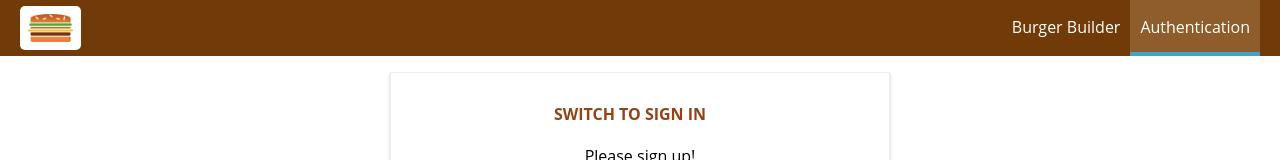
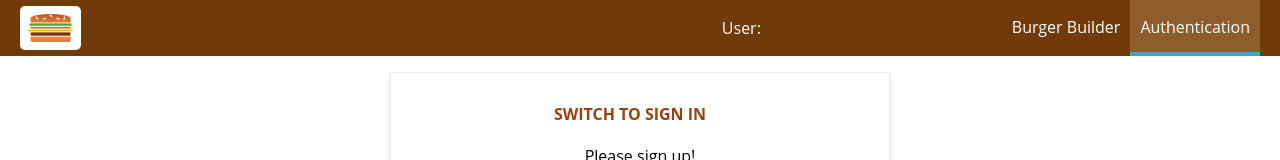
Before and after one commit to footios/burger-redux-15, a React (Create React App) app: page /auth in a window 1280 px wide. Shown: the top 160 px of the page. Built offline with nearby package versions, Linux system fonts and the light colour scheme.

Commit message:
363* added user email to UI

```diff
--- a/src/components/Navigation/NavigationItems/NavigationItems.js
+++ b/src/components/Navigation/NavigationItems/NavigationItems.js
@@ -3,6 +3,7 @@ import classes from './NavigationItems.module.css';
 import NavigationItem from './NavigationItem/NavigationItem';
 
 const navigationItems = (props) => {
+
 	return (
 		// Because the 'active' attribute is a boolean value
 		// we don't need to set active={true}
@@ -19,6 +20,7 @@ const navigationItems = (props) => {
 			) : (
 				<NavigationItem link="/auth">Authentication</NavigationItem>
 			)}
+
 		</ul>
 	);
 };
--- a/src/components/Navigation/NavigationItems/NavigationItems.module.css
+++ b/src/components/Navigation/NavigationItems/NavigationItems.module.css
@@ -8,6 +8,8 @@
   height: 100%;
 }
 
+
+
 @media (min-width: 500px) {
   .NavigationItems {
     flex-flow: row;
--- a/src/components/Navigation/Toolbar/Toolbar.js
+++ b/src/components/Navigation/Toolbar/Toolbar.js
@@ -6,15 +6,18 @@ import DrawerToggle from "../SideDrawer/DrawerToggle/DrawerToggle";
 
 // child of Layout
 const toolbar = props => {
+  const email = localStorage.getItem('email')
   return (
     <header className={classes.Toolbar}>
       <DrawerToggle clicked={props.DrawerToggleClicked} />
       <div className={classes.Logo}>
         <Logo />
       </div>
+      <div className={classes.UserEmail} > User: {email} </div>
       <nav className={classes.DesktopOnly}>
         <NavigationItems  isAuthenticated={props.isAuth} />
       </nav>
+
     </header>
   );
 };
--- a/src/components/Navigation/Toolbar/Toolbar.module.css
+++ b/src/components/Navigation/Toolbar/Toolbar.module.css
@@ -21,8 +21,28 @@
   height: 80%;
 }
 
+
+
 @media (max-width: 499px) {
   .DesktopOnly {
     display: none;
   }
 }
+
+.UserEmail {
+  color: white;
+  display: flex;
+  margin: 50% 0px 50% 200px;
+  position: relative;
+  animation-name: email;
+  animation-duration: 8s;
+  animation-delay: 1s;
+  animation-iteration-count: 1s
+}
+@keyframes email {
+  0%   {left:0px; top:0px;}
+  25%  {left:-300px; top:0px;}
+  50%  {left:100px; top:0px;}
+  75%  {left:-300px; top:0px;}
+  100% {left:0px; top:0px;}
+}
--- a/src/containers/Auth/Auth.js
+++ b/src/containers/Auth/Auth.js
@@ -50,6 +50,12 @@ class Auth extends Component {
 			this.props.onSetAuthRedirectpath();
 		}
 	}
+
+	componentWillUnmount() {
+		const email = this.state.controls.email.value;
+		localStorage.setItem('email', email) // gets removed with logout in AuthActions
+	}
+
 
 	checkValidity(value, rules) {
 		let isValid = true;
--- a/src/store/actions/AuthActions.js
+++ b/src/store/actions/AuthActions.js
@@ -26,6 +26,7 @@ export const authLogout = () => {
     localStorage.removeItem('token')
     localStorage.removeItem('expirationDate')
     localStorage.removeItem('userId')
+    localStorage.removeItem('email')
     return {
         type: actionTypes.AUTH_LOGOUT
     }
```
